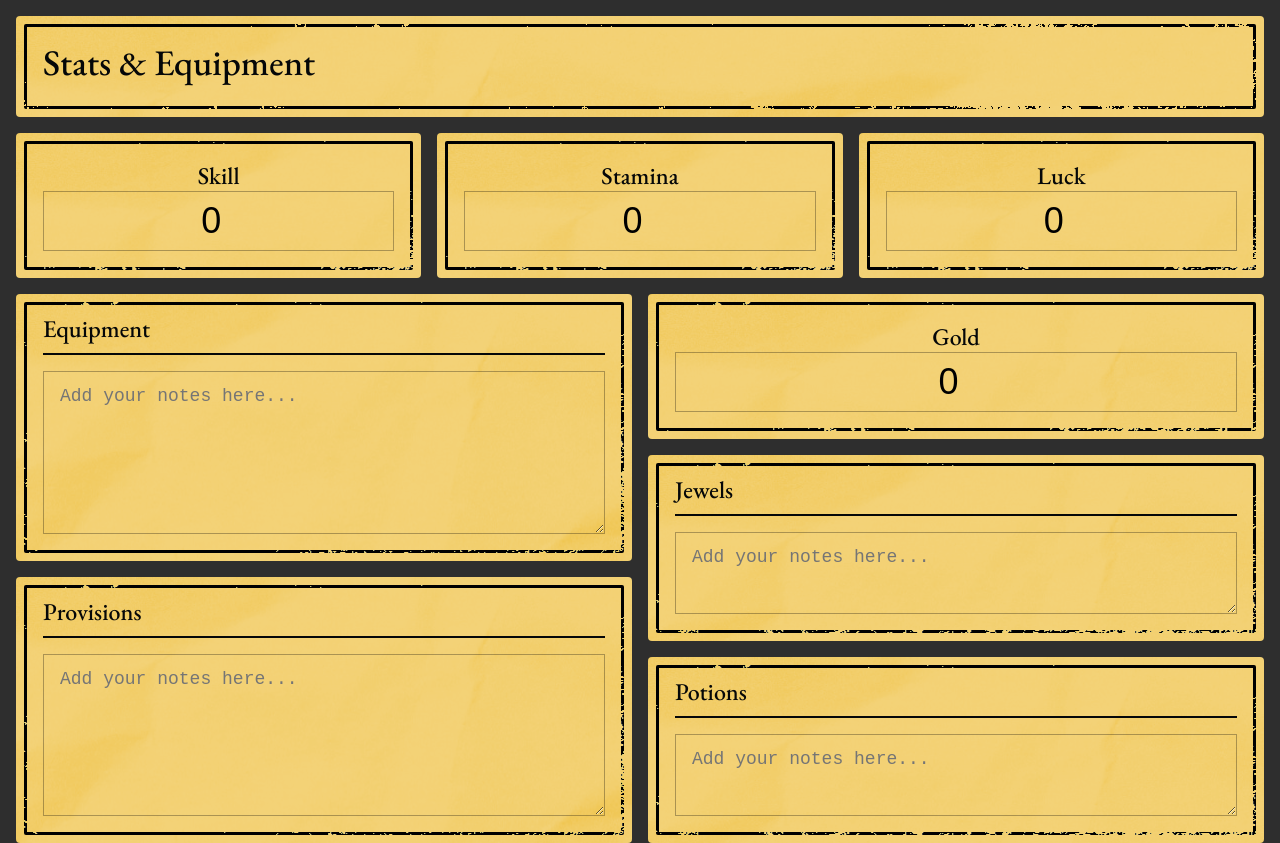
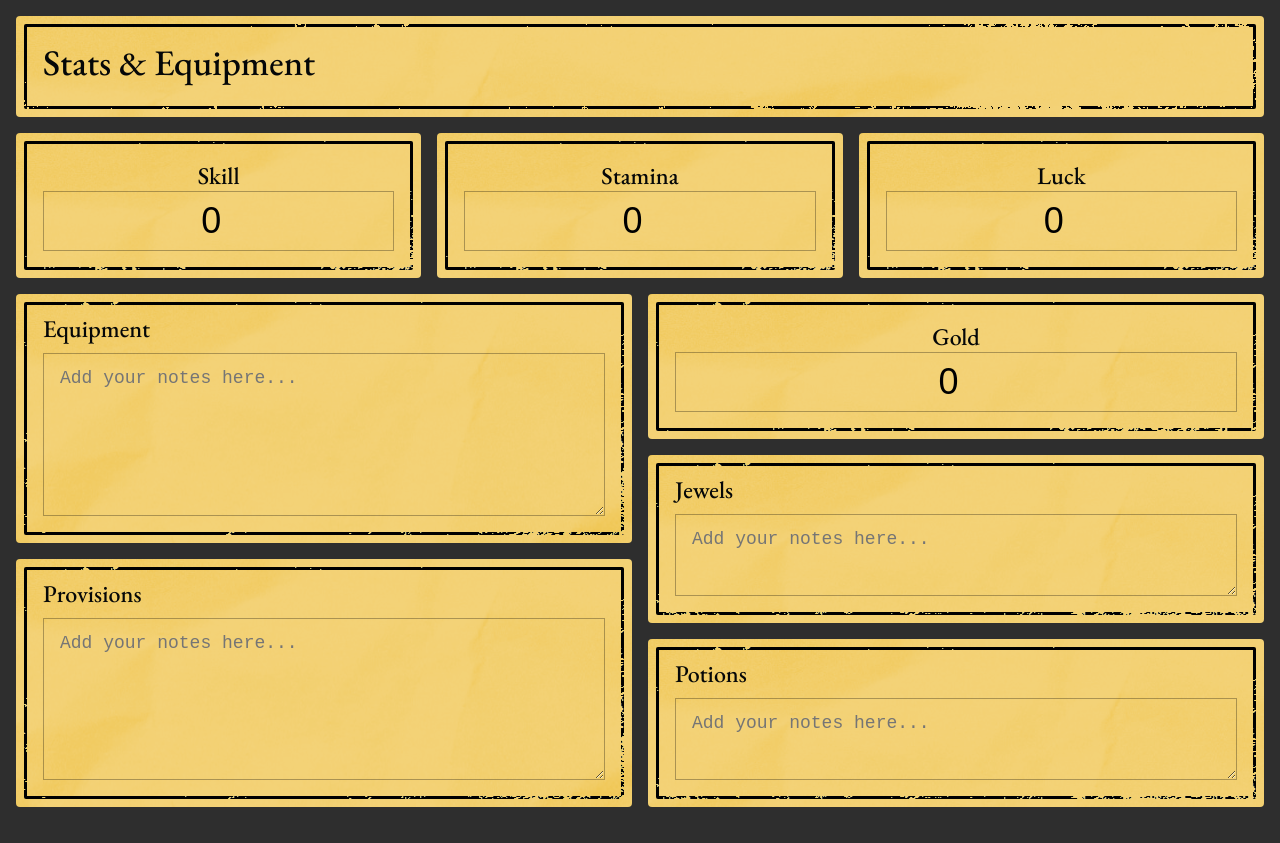
Before and after one commit to nelsonr/adventure-book-tracker, a React (Vite) app: page / in a window 1280 px wide. After the commit the page ends 807 px from the top, so only its background shows below. Built offline with nearby package versions, Linux system fonts and the light colour scheme.

Commit message:
Remove separator from List

```diff
--- a/src/components/List.tsx
+++ b/src/components/List.tsx
@@ -26,8 +26,6 @@ export default function List (props: ListProps) {
                     <div className="list__title">{title}</div>
                 </div>
 
-                <div className="list__separator"></div>
-
                 <textarea
                     className="list__body"
                     value={value}
```
